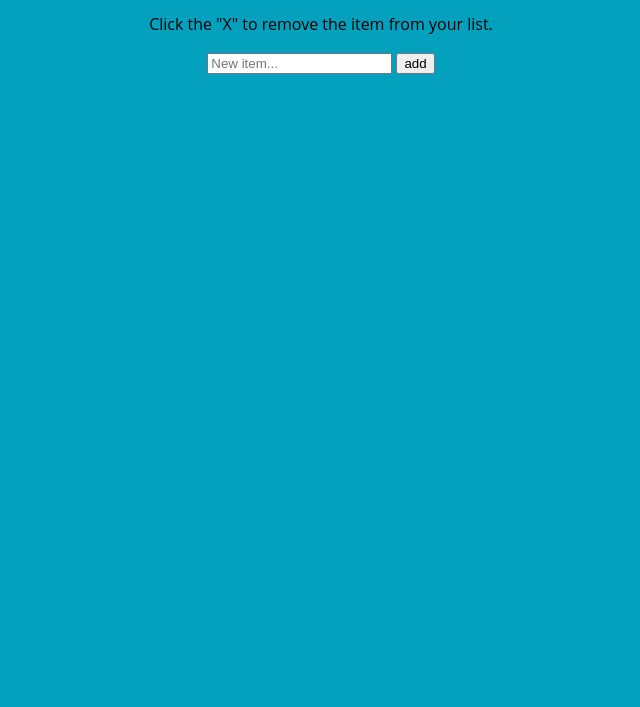
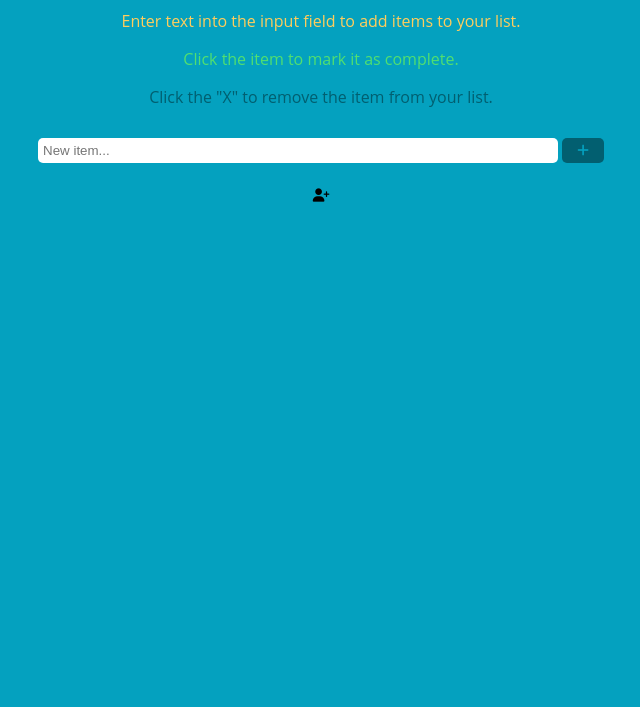
Before and after one commit to tasisonfire/bootcamp-dom-project, a plain HTML site: page index.html in a window 1280 px wide. Shown: the part 93-800 px from the top of the page, without its empty margins (319-959 px from the left). Drawn offline with Linux system fonts and the light colour scheme.

Commit message:
dom_practice

```diff
--- a/index.html
+++ b/index.html
@@ -8,26 +8,37 @@
     <link rel="stylesheet" href="./style.css" />
     <link
       rel="stylesheet"
-      href="https://cdnjs.cloudflare.com/ajax/libs/font-awesome/6.1.1/css/all.min.css"
+      href="https://cdnjs.cloudflare.com/ajax/libs/font-awesome/6.4.0/css/all.min.css"
     />
   </head>
   <body>
     <div>
       <!-- Intro -->
       <div class="intro">
-        <!-- <h1 class="intro__header">Work To-Dos</h1> -->
+        <h1 class="intro__header">Work To-Dos</h1>
       </div>
 
       <!-- Instructor -->
       <div class="helptext">
-        <p>Enter text into the input field to add items to your list.</p>
-        <p>Click the item to mark it as complete.</p>
-        <p>Click the "X" to remove the item from your list.</p>
+        <p class="helptext__first">
+          Enter text into the input field to add items to your list.
+        </p>
+        <p class="helptext__second">Click the item to mark it as complete.</p>
+        <p class="helptext__third">
+          Click the "X" to remove the item from your list.
+        </p>
       </div>
 
       <div class="userinput">
-        <input type="text" placeholder="New item..." maxlength="27" />
-        <button id="add">add</button>
+        <input
+          class="userinput__inputtext"
+          type="text"
+          placeholder="New item..."
+          maxlength="27"
+        />
+        <button class="userinput__button" id="add">
+          <i class="fa-solid fa-plus"></i>
+        </button>
       </div>
 
       <!-- Empty List -->
@@ -35,6 +46,11 @@
         <ul></ul>
       </div>
     </div>
+    <button
+      style="background-color: transparent; border: none; cursor: pointer"
+    >
+      <i class="fa-solid fa-user-plus"></i>
+    </button>
   </body>
   <script type="text/javascript" src="./js-script.js"></script>
 </html>
--- a/style.css
+++ b/style.css
@@ -1,7 +1,11 @@
+* {
+  box-sizing: border-box;
+}
+
 body {
   background: #04a1bf;
   text-align: center;
-  font-family: 'Open Sans', sans-serif;
+  font-family: "Open Sans", sans-serif;
   max-width: 800px;
   margin: auto;
 }
```
